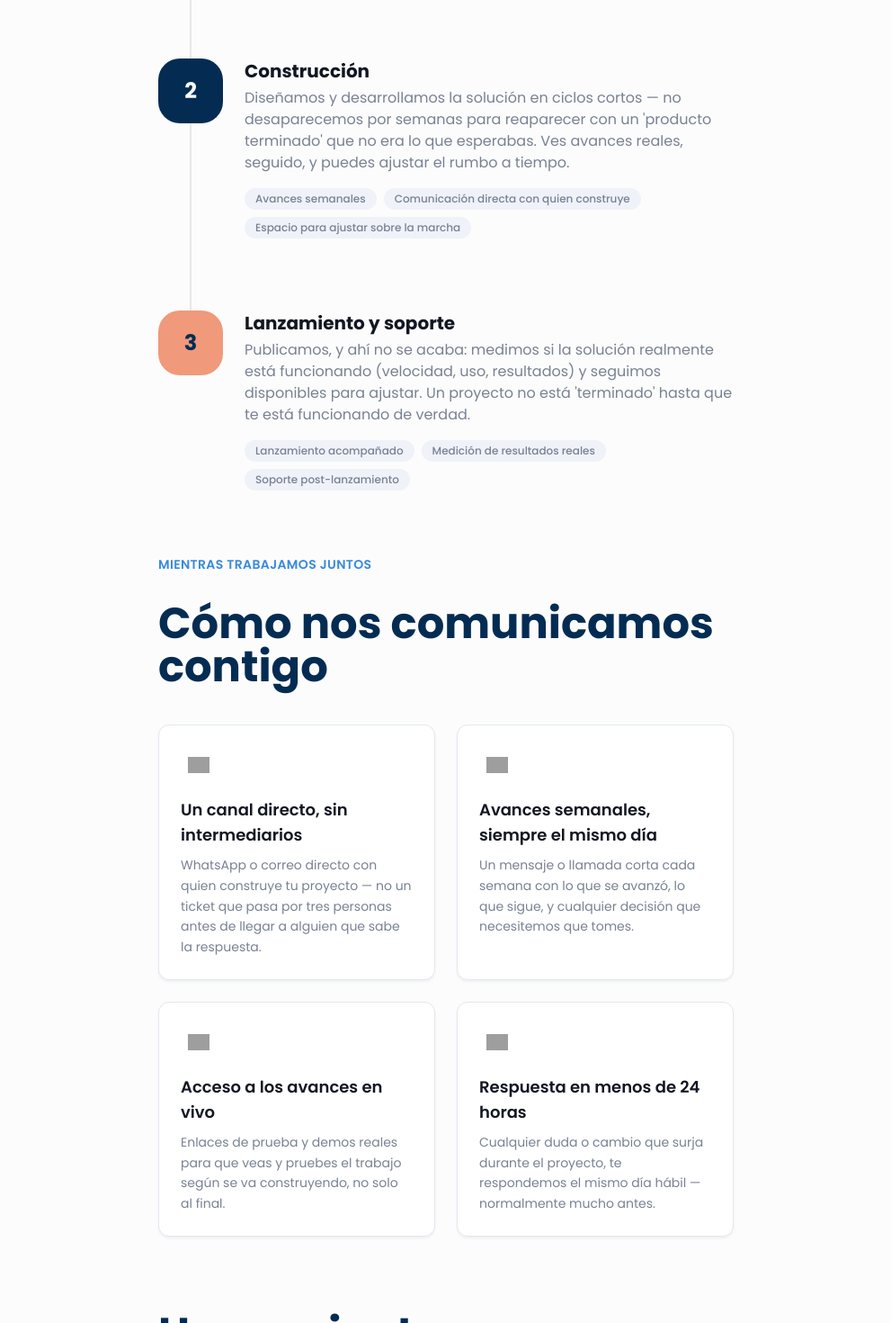
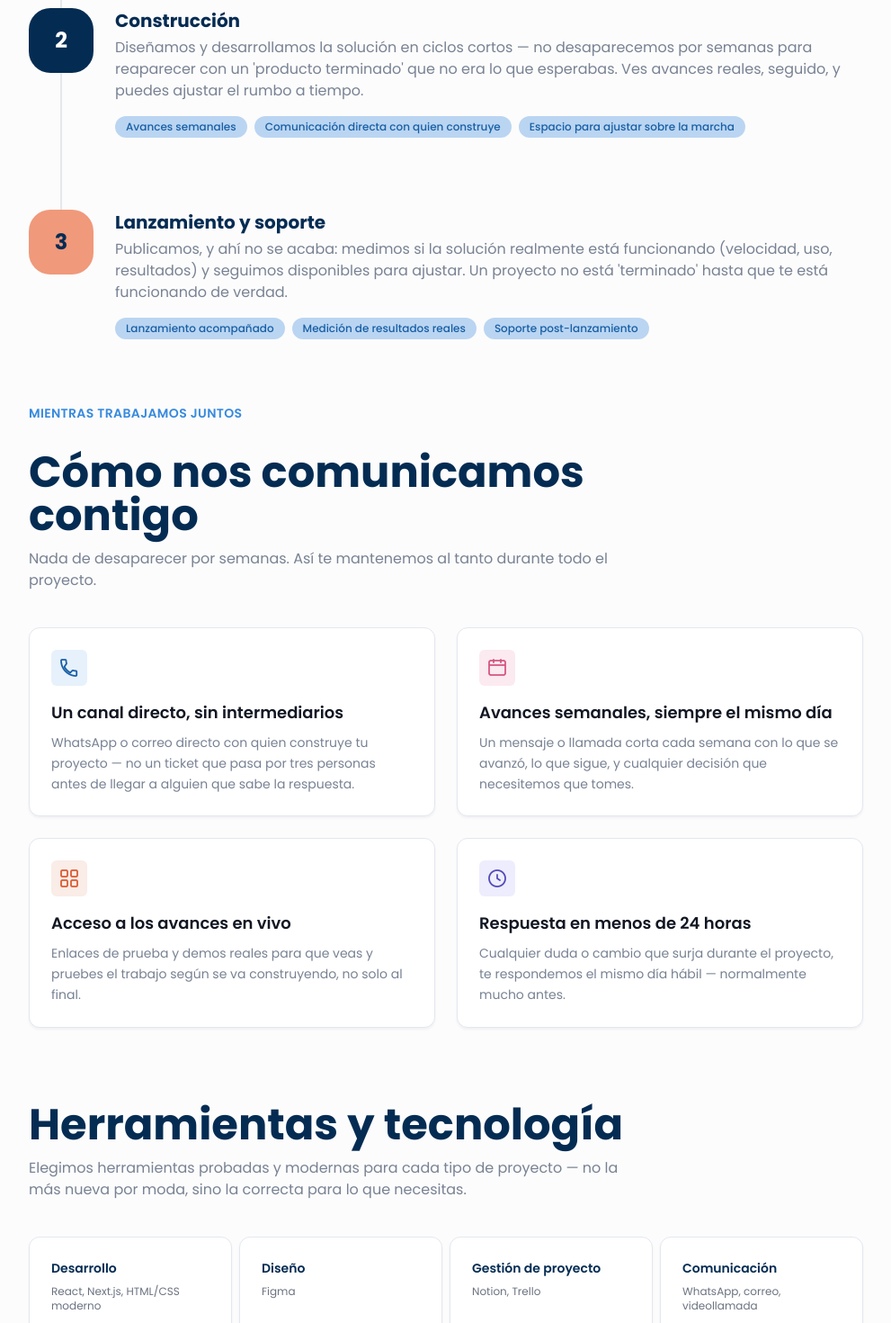
Before and after one commit to nolanpc/dynamic-data-web, a Next.js app: page /como-trabajamos in a window 1280 px wide. Shown: the part 660-2130 px from the top of the page at 90% size, without its empty margins (144-1135 px from the left). Built offline with nearby package versions, Linux system fonts and the light colour scheme; grey boxes are pictures that could not be loaded.

Commit message:
fix: margin and paddings

```diff
--- a/src/app/como-trabajamos/page.tsx
+++ b/src/app/como-trabajamos/page.tsx
@@ -18,6 +18,7 @@ export default function ComoTrabajamosPage() {
         subheading="NUESTRO PROCESO"
         title="Tres pasos, sin sorpresas ni letra chica"
         description="Sabemos que &ldquo;confiar en una empresa nueva&rdquo; da un poco de nervio. Por eso somos extra claros en cómo trabajamos — para que sepas exactamente qué esperar en cada etapa."
+        px="lg:px-40"
       />
       <StepsTimelineSection />
       <CommunicationSection />
--- a/src/components/sections/workflow/CommunicationSection.tsx
+++ b/src/components/sections/workflow/CommunicationSection.tsx
@@ -3,26 +3,26 @@ import FeatureCard from "@/components/ui/FeatureCard";
 
 const items = [
   {
-    icon: "/images/icons/phone.png",
-    bgColor: "bg-light-ice-blue",
+    icon: "phone.png",
+    color: "bg-light-ice-blue",
     title: "Un canal directo, sin intermediarios",
     description: "WhatsApp o correo directo con quien construye tu proyecto — no un ticket que pasa por tres personas antes de llegar a alguien que sabe la respuesta."
   },
   {
-    icon: "/images/icons/calendar.png",
-    bgColor: "bg-light-pink",
+    icon: "calendar.png",
+    color: "bg-light-pink",
     title: "Avances semanales, siempre el mismo día",
     description: "Un mensaje o llamada corta cada semana con lo que se avanzó, lo que sigue, y cualquier decisión que necesitemos que tomes."
   },
   {
-    icon: "/images/icons/dashboard.png",
-    bgColor: "bg-light-peach",
+    icon: "dashboard.png",
+    color: "bg-light-peach",
     title: "Acceso a los avances en vivo",
     description: "Enlaces de prueba y demos reales para que veas y pruebes el trabajo según se va construyendo, no solo al final."
   },
   {
-    icon: "/images/icons/clock.png",
-    bgColor: "bg-light-indigo",
+    icon: "clock.png",
+    color: "bg-light-indigo",
     title: "Respuesta en menos de 24 horas",
     description: "Cualquier duda o cambio que surja durante el proyecto, te respondemos el mismo día hábil — normalmente mucho antes."
   },
@@ -31,12 +31,15 @@ const items = [
 export default function CommunicationSection() {
   return (
     <section className="pt-6">
-      <div className="w-full px-6 sm:px-60 lg:px-80">
+      <div className="w-full px-6 sm:px-60 lg:px-44">
         <div className="space-y-8">
           <span className="block text-sm font-semibold tracking-wide text-primary-medium">
             MIENTRAS TRABAJAMOS JUNTOS
           </span>
-          <SectionHeading paddingX="px-0" title="Cómo nos comunicamos contigo" />
+          <SectionHeading
+            title="Cómo nos comunicamos contigo"
+            description="Nada de desaparecer por semanas. Así te mantenemos al tanto durante todo el proyecto."
+          />
           <div className="mt-10 grid grid-cols-1 gap-6 sm:grid-cols-2">
             {items.map((item) => (
               <FeatureCard key={item.title} {...item} />
--- a/src/components/sections/workflow/StepsTimelineSection.tsx
+++ b/src/components/sections/workflow/StepsTimelineSection.tsx
@@ -30,7 +30,7 @@ const steps = [
 export default function StepsTimelineSection() {
   return (
     <section className="pt-16">
-      <div className="w-full px-6 sm:px-60 lg:px-80">
+      <div className="w-full px-6 sm:px-60 lg:px-44">
         <div className="space-y-8">
           {steps.map((step, index) => (
             <StepItem key={step.number} numberBgColor={step.numberBgColor} numberColor={step.numberColor} variant="detailed" {...step} isLast={index === steps.length - 1} />
--- a/src/components/sections/workflow/ToolsSection.tsx
+++ b/src/components/sections/workflow/ToolsSection.tsx
@@ -15,9 +15,12 @@ const categories = [
 export default function ToolsSection() {
   return (
     <section className="pt-16">
-      <div className="w-full px-6 sm:px-60 lg:px-80">
+      <div className="w-full px-6 sm:px-60 lg:px-44">
         <div className="space-y-8">
-          <SectionHeading paddingX="px-0" title="Herramientas y tecnología" />
+          <SectionHeading
+            title="Herramientas y tecnología"
+            description="Elegimos herramientas probadas y modernas para cada tipo de proyecto — no la más nueva por moda, sino la correcta para lo que necesitas."
+          />
           <div className="mt-10 grid grid-cols-1 gap-2 sm:grid-cols-2 md:grid-cols-4">
             {categories.map((category) => (
               <Card key={category.title} className="flex flex-col p-6">
--- a/src/components/ui/Badge.tsx
+++ b/src/components/ui/Badge.tsx
@@ -4,7 +4,7 @@ type BadgeProps = {
 
 export default function Badge({ children }: BadgeProps) {
   return (
-    <span className="inline-flex items-center rounded-full bg-gray-light px-3 py-1 text-xs font-medium text-body-color dark:bg-bg-color-dark dark:text-body-color-dark">
+    <span className="inline-flex items-center rounded-full bg-primary-light/55 px-3 py-1 text-xs font-medium text-primary dark:bg-bg-color-dark dark:text-body-color-dark">
       {children}
     </span>
   );
--- a/src/components/ui/StepItem.tsx
+++ b/src/components/ui/StepItem.tsx
@@ -38,7 +38,7 @@ export default function StepItem({
       </div>
 
       <div className="pb-12">
-        <h4 className={`mb-1 text-xl font-bold ${isDark ? "text-white" : "text-black dark:text-white"}`}>
+        <h4 className={`mb-1 text-xl font-bold ${isDark ? "text-white" : "text-navy dark:text-white"}`}>
           {title}
         </h4>
         <p className={`text-base ${isDark ? "text-white/70" : "text-body-color dark:text-body-color-dark"}`}>
```
